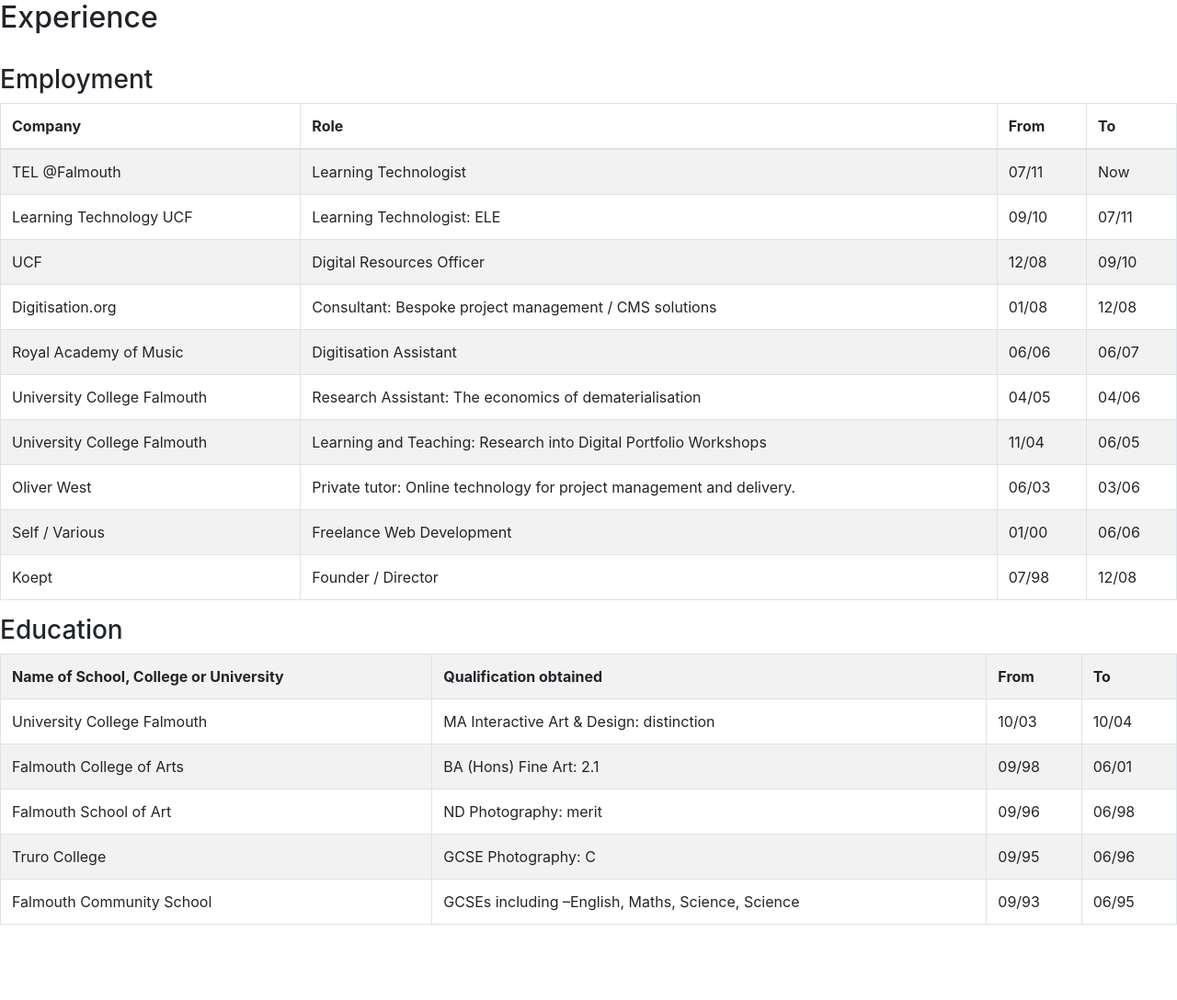
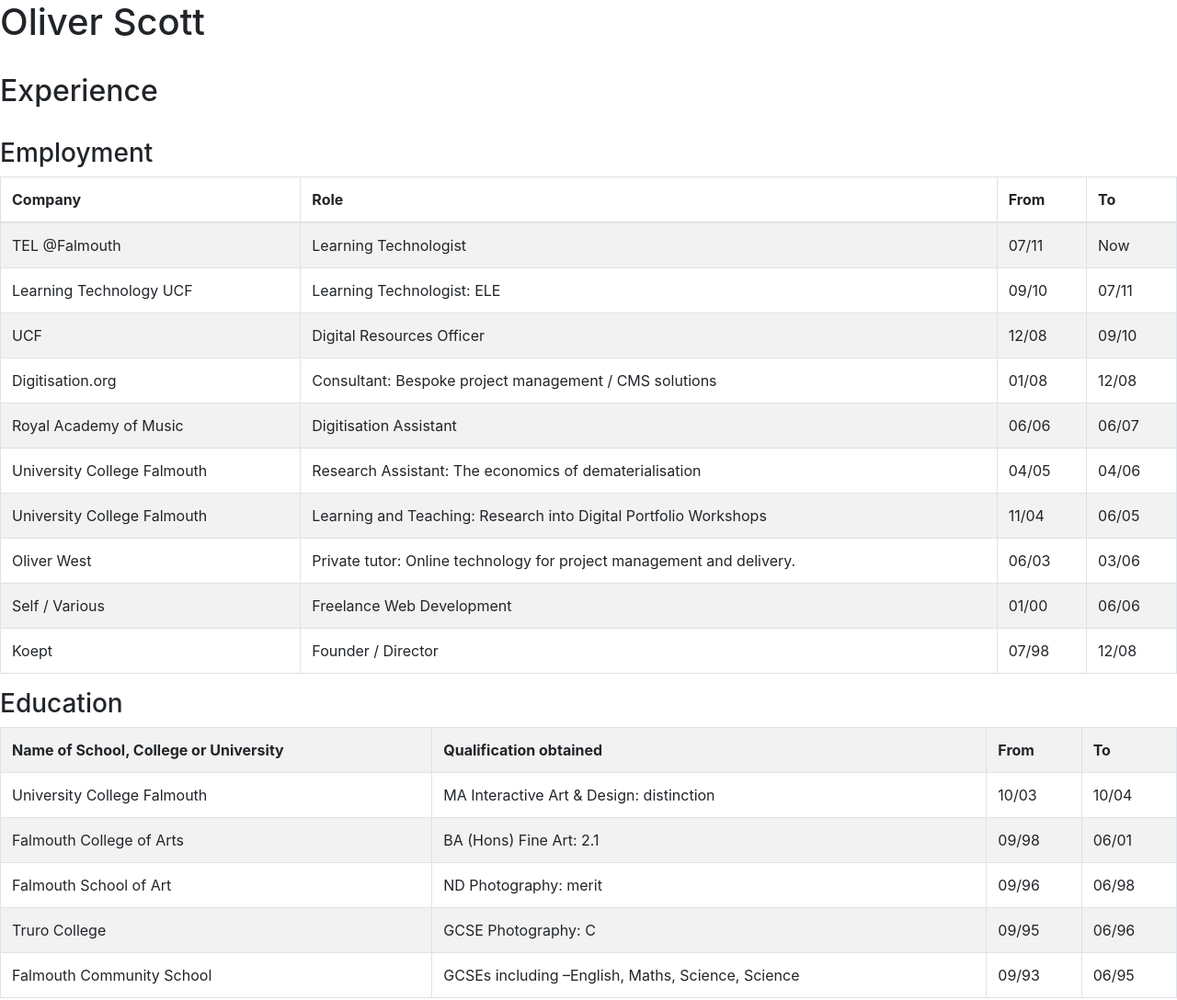
Before and after one commit to oscott/CV, a plain HTML site: page index.html in a window 1280 px wide. Shown: the whole page at 92% size. Before the commit the page ends 1022 px from the top, so only its background shows below. Drawn offline with nearby package versions, Linux system fonts and the light colour scheme.

Commit message:
Added my name

```diff
--- a/index.html
+++ b/index.html
@@ -7,6 +7,8 @@
 </head>
 
 <body>
+<h1>Oliver Scott</h1>
+<br />
 <h2>Experience</h2>
 <br />
 <h3>Employment</h3>
```
